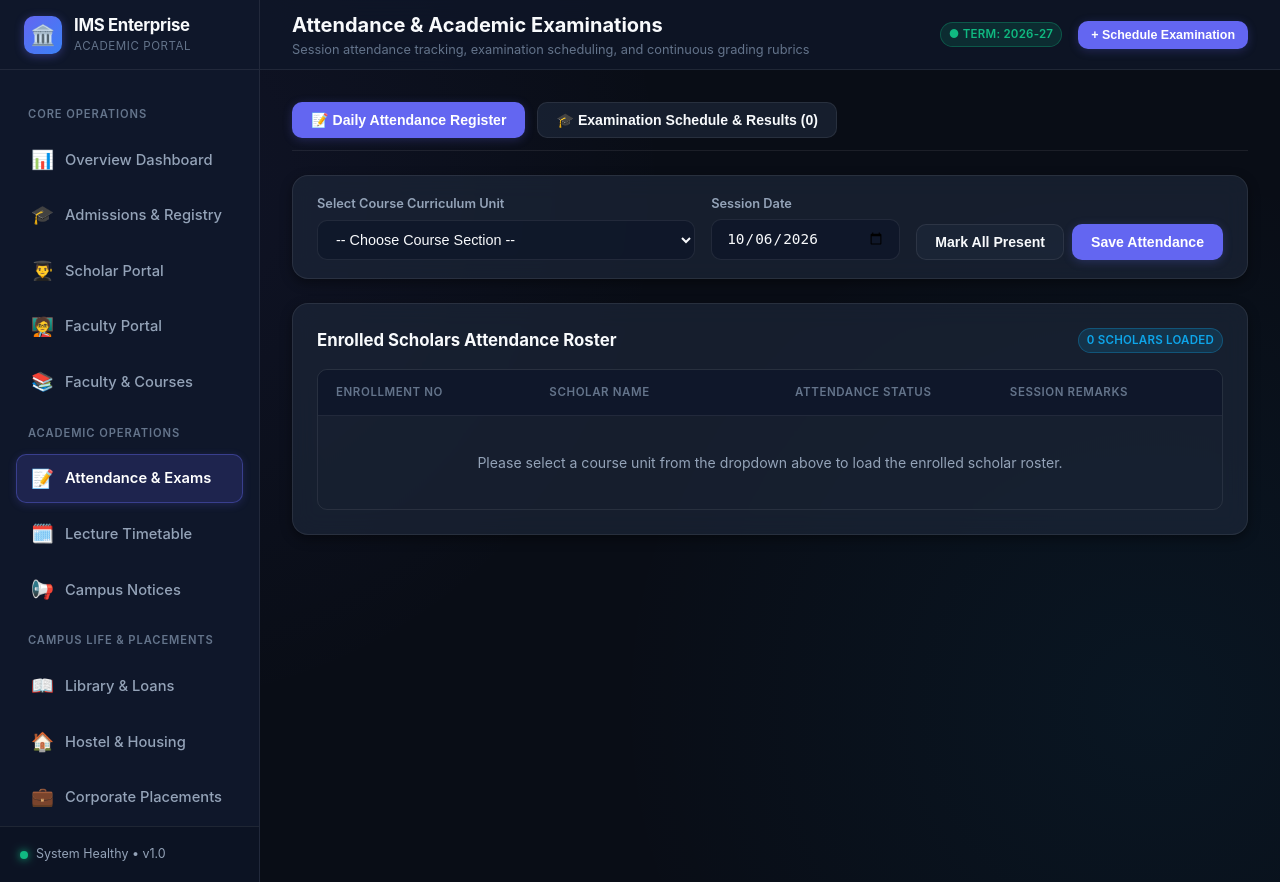
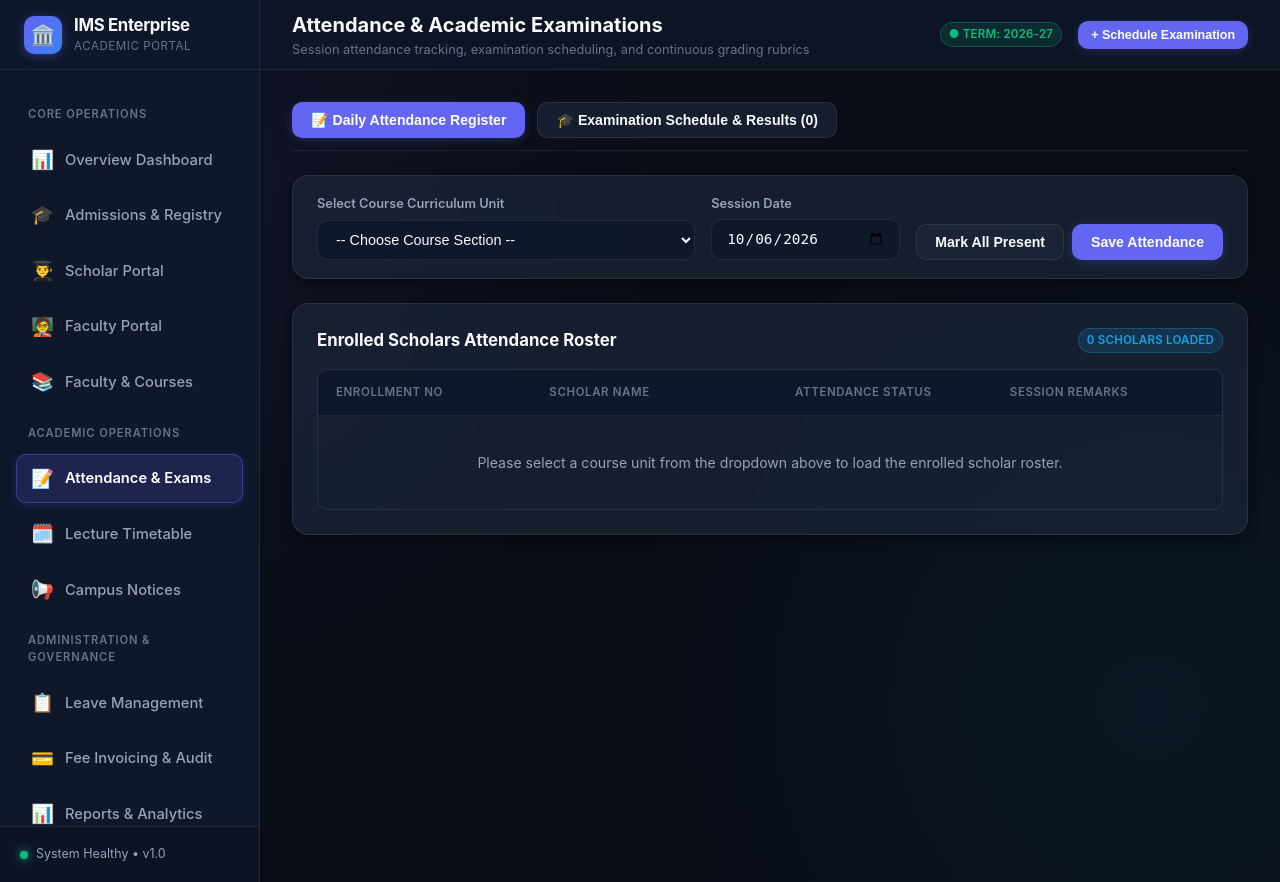
Before and after one commit to AadityaBhuree/Institute-Management-System, a FastAPI app: page /academics in a window 1280 px wide. Run offline with FastAPI, Linux system fonts and the light colour scheme; data comes from the database, SQL or seed files in the repository; data that the repository does not hold is empty.

Commit message:
Revert "feat(templates): update navigation sidebar with campus life and placements links"
This reverts commit bda590b6597fbcf31add4a01862b7e75ae08cedd.

```diff
--- a/templates/base.html
+++ b/templates/base.html
@@ -57,20 +57,6 @@
           <span>Campus Notices</span>
         </a>
 
-        <div class="nav-label">Campus Life & Placements</div>
-        <a href="/library" class="nav-item {% if active_page == 'library' %}active{% endif %}" id="nav-library">
-          <span class="nav-icon">📖</span>
-          <span>Library & Loans</span>
-        </a>
-        <a href="/hostel" class="nav-item {% if active_page == 'hostel' %}active{% endif %}" id="nav-hostel">
-          <span class="nav-icon">🏠</span>
-          <span>Hostel & Housing</span>
-        </a>
-        <a href="/placements" class="nav-item {% if active_page == 'placements' %}active{% endif %}" id="nav-placements">
-          <span class="nav-icon">💼</span>
-          <span>Corporate Placements</span>
-        </a>
-
         <div class="nav-label">Administration & Governance</div>
         <a href="/leaves" class="nav-item {% if active_page == 'leaves' %}active{% endif %}" id="nav-leaves">
           <span class="nav-icon">📋</span>
```
